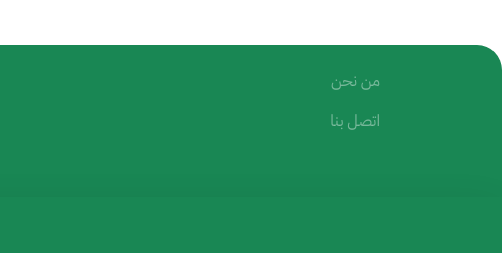
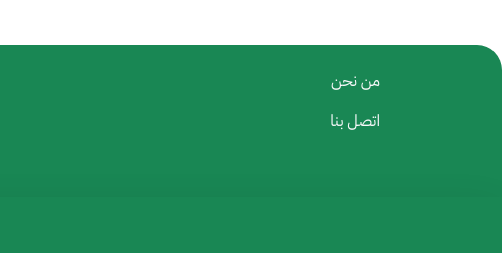
Before and after one commit to AhmedOrgline/resturant, a plain HTML site: page index.html in a window 1280 px wide. Shown: the part 3411-3664 px from the top of the page, 778-1280 px from the left. Drawn offline with Linux system fonts and the light colour scheme; a web font is replaced by a local one.

Commit message:
modefied_2

```diff
--- a/index.html
+++ b/index.html
@@ -670,10 +670,10 @@
 
                 <div class="col-12 col-md-6 col-lg-4">
                     <ul dir="rtl">
-                        <li class="d-flex gap-2 text-light text-transperancy cursor-pointer align-items-center py-2">
+                        <li class="d-flex gap-2 text-light cursor-pointer align-items-center py-2">
                             من نحن
                         </li>
-                        <li class="d-flex gap-2 text-light text-transperancy cursor-pointer align-items-center py-2">
+                        <li class="d-flex gap-2 text-light cursor-pointer align-items-center py-2">
                             اتصل بنا
                         </li>
                     </ul>
```
